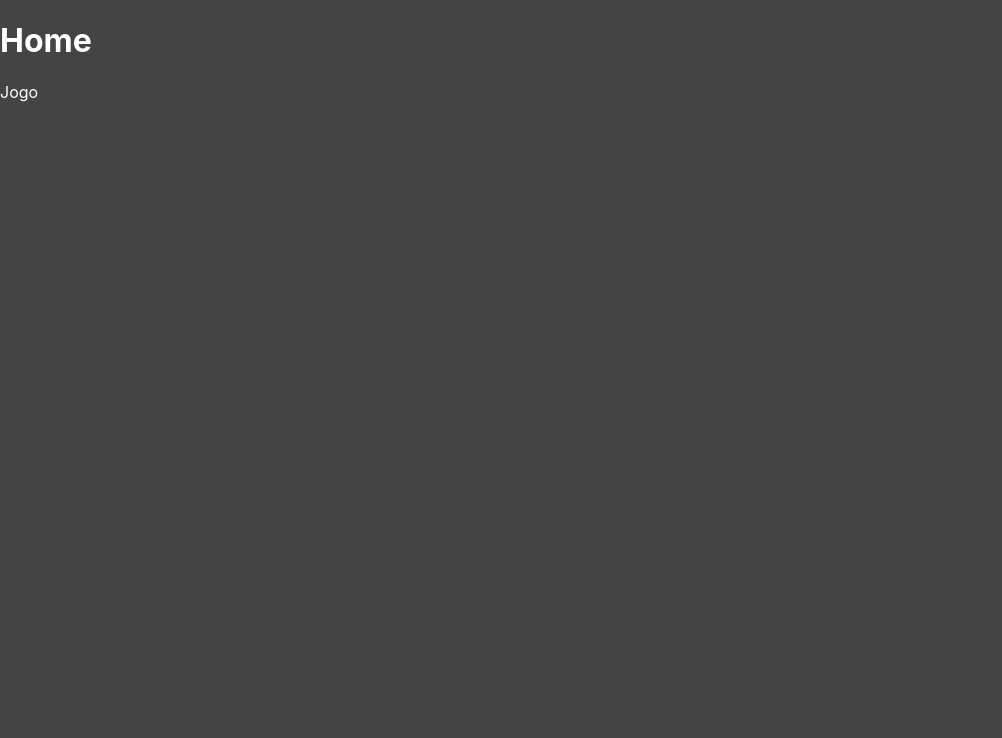
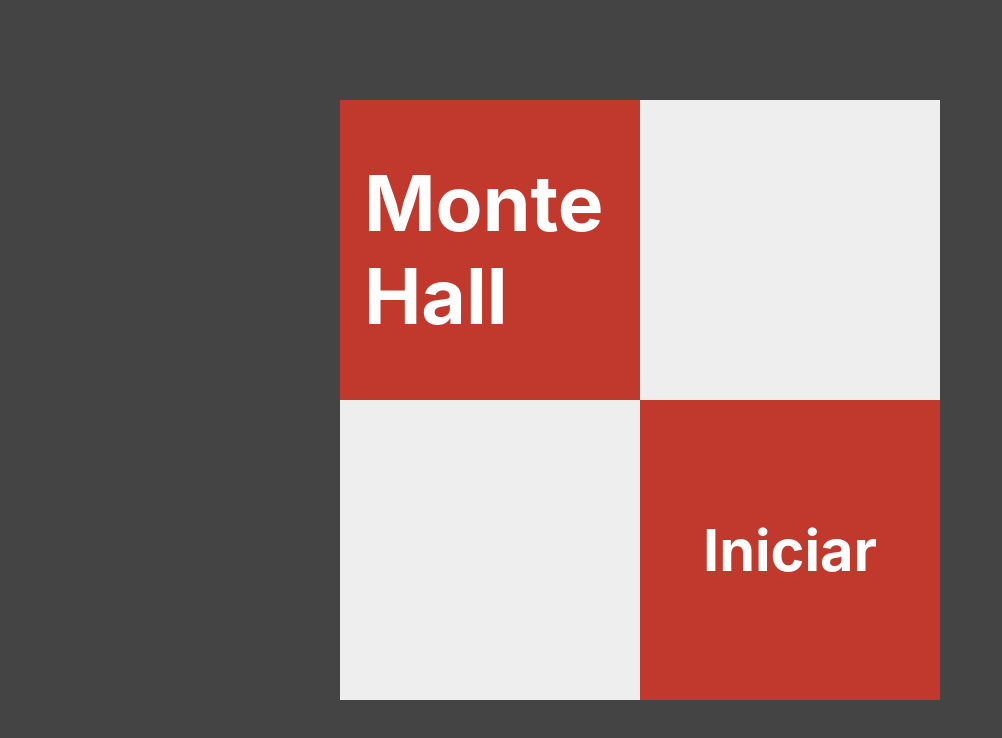
Before and after one commit to aloisiot/porta-premiada, a Next.js app: page / in a window 1280 px wide. Shown: the top 738 px of the page, without its empty margins (0-1002 px from the left). Built offline with nearby package versions, Linux system fonts and the light colour scheme.

Commit message:
Implementando cursor personalizado

```diff
--- /dev/null
+++ b/components/Cartao.tsx
@@ -0,0 +1,19 @@
+import { useEffect } from 'react'
+import styles from '../styles/Cartao.module.css'
+
+interface CartaoProps {
+    bgColor?: string
+    children?: any
+}
+
+export default function Cartao({bgColor, children}: CartaoProps){
+
+    return (
+        <div
+            className={styles.cartao}
+            style={{backgroundColor: bgColor || '#eee'}}
+        >
+            {children}
+        </div>
+    )
+}
--- /dev/null
+++ b/components/Cursor.tsx
@@ -0,0 +1,38 @@
+import Image from "next/image";
+import { useEffect, useState } from "react";
+import cursor from "../assets/icons/cursor.png"
+import styles from "../styles/Cursor.module.css"
+
+interface Props {
+    visible: boolean
+}
+
+export default function Cursor({visible}: Props){
+
+    const [x, setX] = useState(0);
+    const [y, setY] = useState(0);
+
+    const positionHandler = (e) => {
+        setX(e.clientX)
+        setY(e.clientY)
+    }
+
+    useEffect(() => {
+        window.addEventListener("mousemove", positionHandler)
+    })
+
+    const position = {
+        top: y + 1,
+        left: x + 1
+    }
+
+
+    return (
+        <div className={styles.cursor}
+            onMouseMove={(e) => positionHandler(e)}
+            style={{...position ,visibility: visible ? "visible" : "hidden"}}
+        >
+            <Image src={cursor} alt="cursor"/>
+        </div>
+    )
+}
--- a/pages/_app.tsx
+++ b/pages/_app.tsx
@@ -1,7 +1,30 @@
+import { useEffect, useState } from 'react';
+import Cursor from '../components/Cursor';
 import '../styles/globals.css'
 
 function MyApp({ Component, pageProps }) {
-  return <Component {...pageProps} />
+  const [cursorIsVisible, setIsVisible] = useState(false)
+
+  const showCursor = () => {
+      setIsVisible(true)
+  };
+
+  const hidenCursor = (e) => {
+      setIsVisible(false)
+      e.stopPropagation()
+  };
+
+  useEffect(() => {
+    document.body.addEventListener("mousemove", showCursor)
+    document.body.addEventListener("mouseleave", hidenCursor)
+  })
+
+  return (
+    <>
+      <Component {...pageProps} />
+      <Cursor visible={cursorIsVisible}/>
+    </>
+  )
 }
 
 export default MyApp
--- a/pages/index.tsx
+++ b/pages/index.tsx
@@ -1,10 +1,25 @@
+import styles from '../styles/Home.module.css'
+import Cartao from "../components/Cartao"
 import Link from "next/link"
 
 export default function Home(){
+
     return (
-        <>
-            <h1>Home</h1>
-            <Link href="/jogo">Jogo</Link>
-        </>
+        <div className={styles.form}>
+            <div>
+                <Cartao bgColor={"#c0392c"}>
+                    <h1 style={{padding: "24px"}}>Monte Hall</h1>
+                </Cartao>
+                <Cartao/>
+            </div>
+            <div>
+                <Cartao/>
+                <Cartao bgColor={"#c0392c"}>
+                    <Link href="/jogo/8/5" passHref>
+                        <h2 className={styles.link}>Iniciar</h2>
+                    </Link>
+                </Cartao>
+            </div>
+        </div>
     )
 }
--- /dev/null
+++ b/styles/Cartao.module.css
@@ -0,0 +1,9 @@
+.cartao{
+    display: flex;
+    align-items: center;
+    width: 300px;
+    height: 300px;
+    color: #FFF;
+    font-size: 2.4rem;
+    font-weight: bold;
+}
--- /dev/null
+++ b/styles/Cursor.module.css
@@ -0,0 +1,6 @@
+.cursor{
+    position: absolute;
+    z-index: 9999;
+    height: 80px;
+    width: 80px;
+}
--- /dev/null
+++ b/styles/Home.module.css
@@ -0,0 +1,19 @@
+.form{
+    display: flex;
+    align-items: center;
+    justify-content: center;
+    height: 100%;
+}
+
+.formContent{
+    display: flex;
+}
+
+.link{
+    display: flex;
+    align-items: center;
+    justify-content: center;
+    flex-grow: 1;
+    height: 100%;
+    cursor: none;
+}
--- a/styles/globals.css
+++ b/styles/globals.css
@@ -6,6 +6,21 @@ body {
     Ubuntu, Cantarell, Fira Sans, Droid Sans, Helvetica Neue, sans-serif;
   background-color: #444;
   color: #fefefe;
+}
+
+html,
+body,
+#__next {
+  height: 100%;
+  cursor: none;
+}
+
+html{
+  overflow: hidden;
+}
+
+body{
+  overflow: scroll;
 }
 
 a {
```
Also changed, not shown: pages/jogo.tsx (deleted, +0 -29 lines), pages/jogo/[portas]/[comPresente].tsx (added, +39 -0 lines), assets/icons/cursor.png (added).
